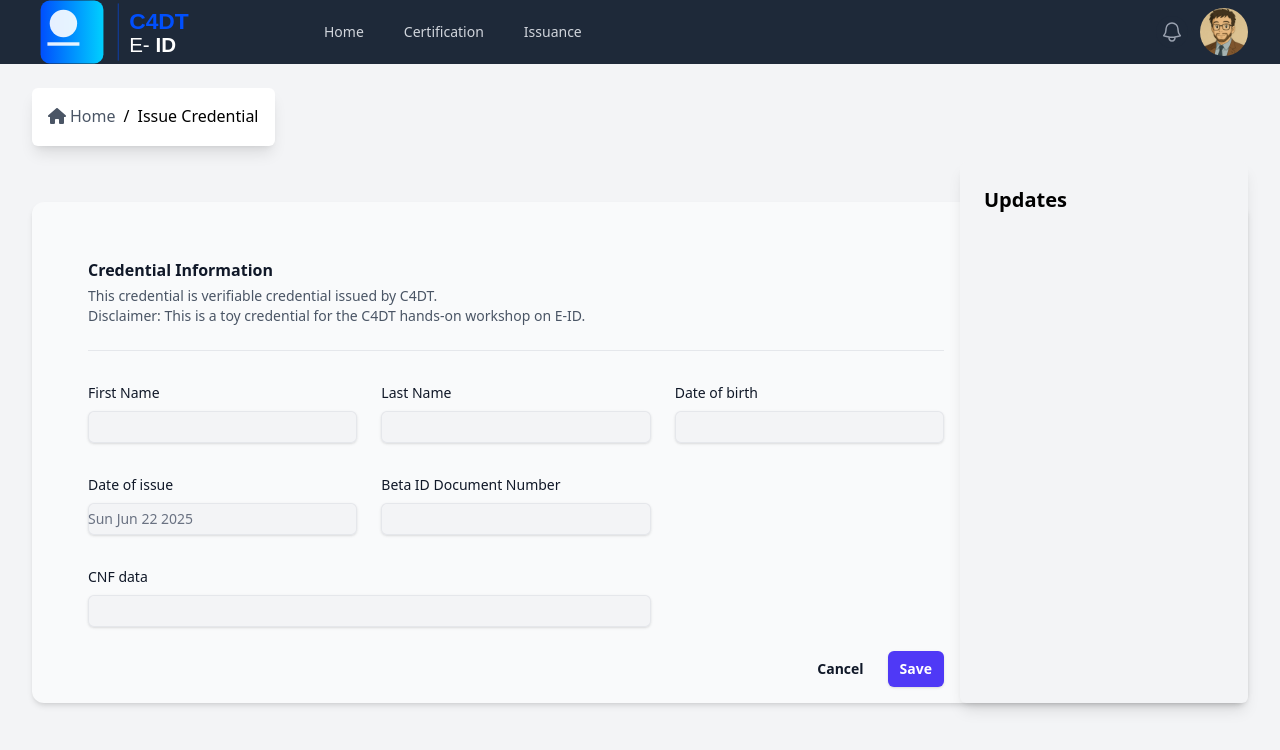
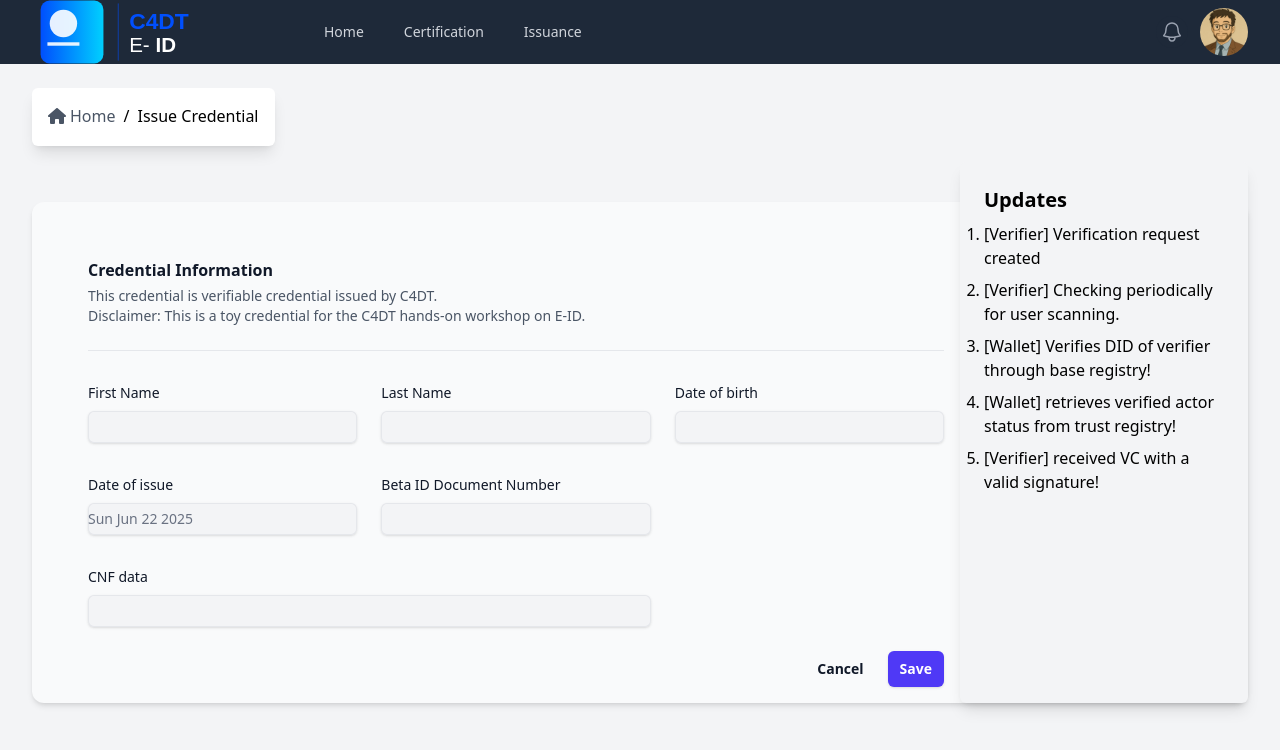
Before and after one commit to c4dt/SWIYU-demo, a Nuxt app: page /issuer/from-identity/issue in a window 1280 px wide. Shown: the top 750 px of the page. Built offline with nearby package versions, Linux system fonts and the light colour scheme.

Commit message:
feat: hardcodes verification steps before issuance to adjust for the workshop

```diff
--- a/app/pages/issuer/from-identity/issue.vue
+++ b/app/pages/issuer/from-identity/issue.vue
@@ -69,7 +69,28 @@
 
   const stage = ref<Stage>(Stage.CREDENTIAL_FORM);
   const CredentialData = ref<DiplomaSchema>({} as DiplomaSchema);
-  const logMessages = ref<ActionLog[]>([]);
+  const logMessages = ref<ActionLog[]>([
+    {
+      message: 'Verification request created',
+      source: 'Verifier',
+    },
+    {
+      message: 'Checking periodically for user scanning.',
+      source: 'Verifier',
+    },
+    {
+      message: 'Verifies DID of verifier through base registry!',
+      source: 'Wallet',
+    },
+    {
+      message: 'retrieves verified actor status from trust registry!',
+      source: 'Wallet',
+    },
+    {
+      message: 'received VC with a valid signature!',
+      source: 'Verifier',
+    },
+  ]);
 
   function createCredentialData(createdCredential: DiplomaSchema): void {
     CredentialData.value = createdCredential;
```
